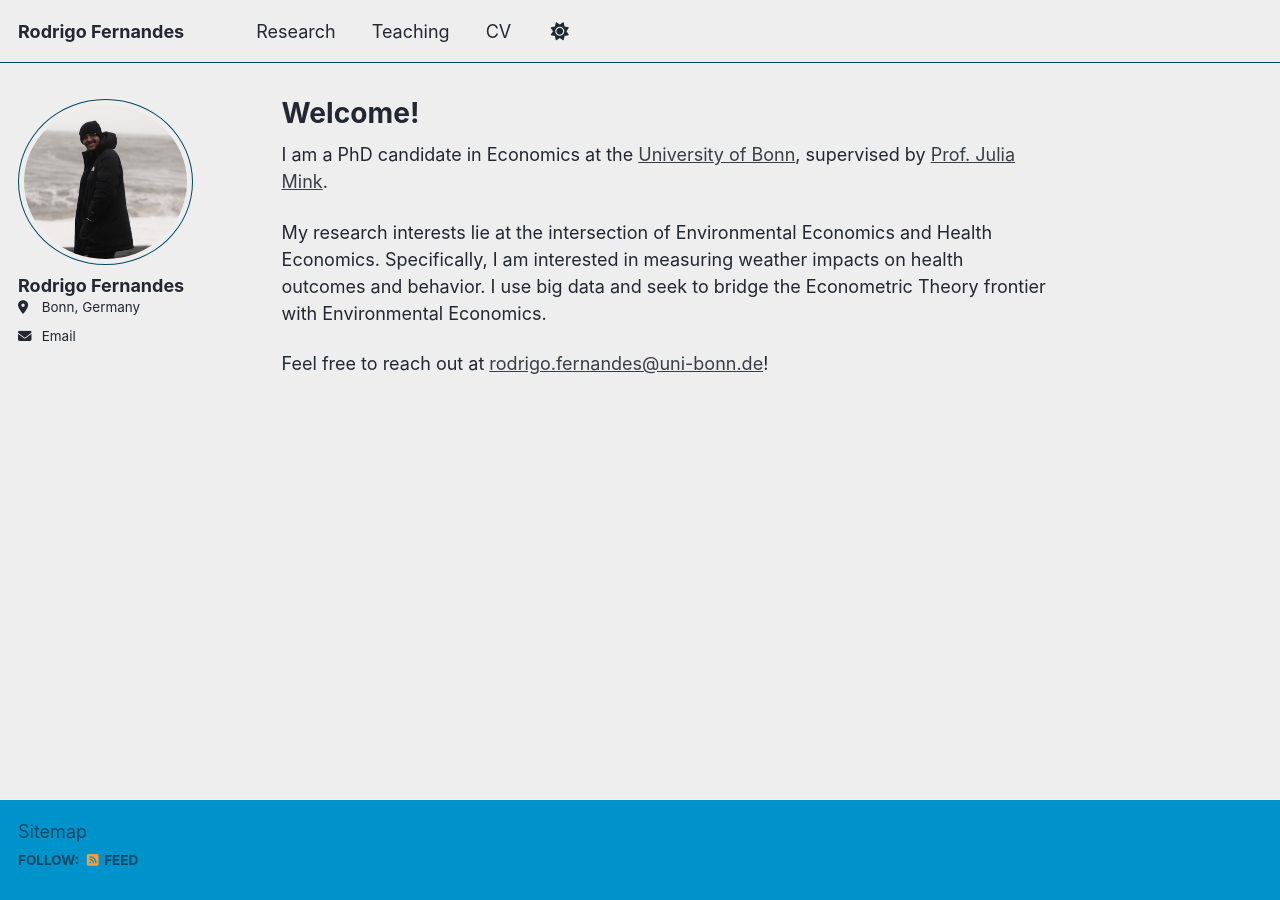
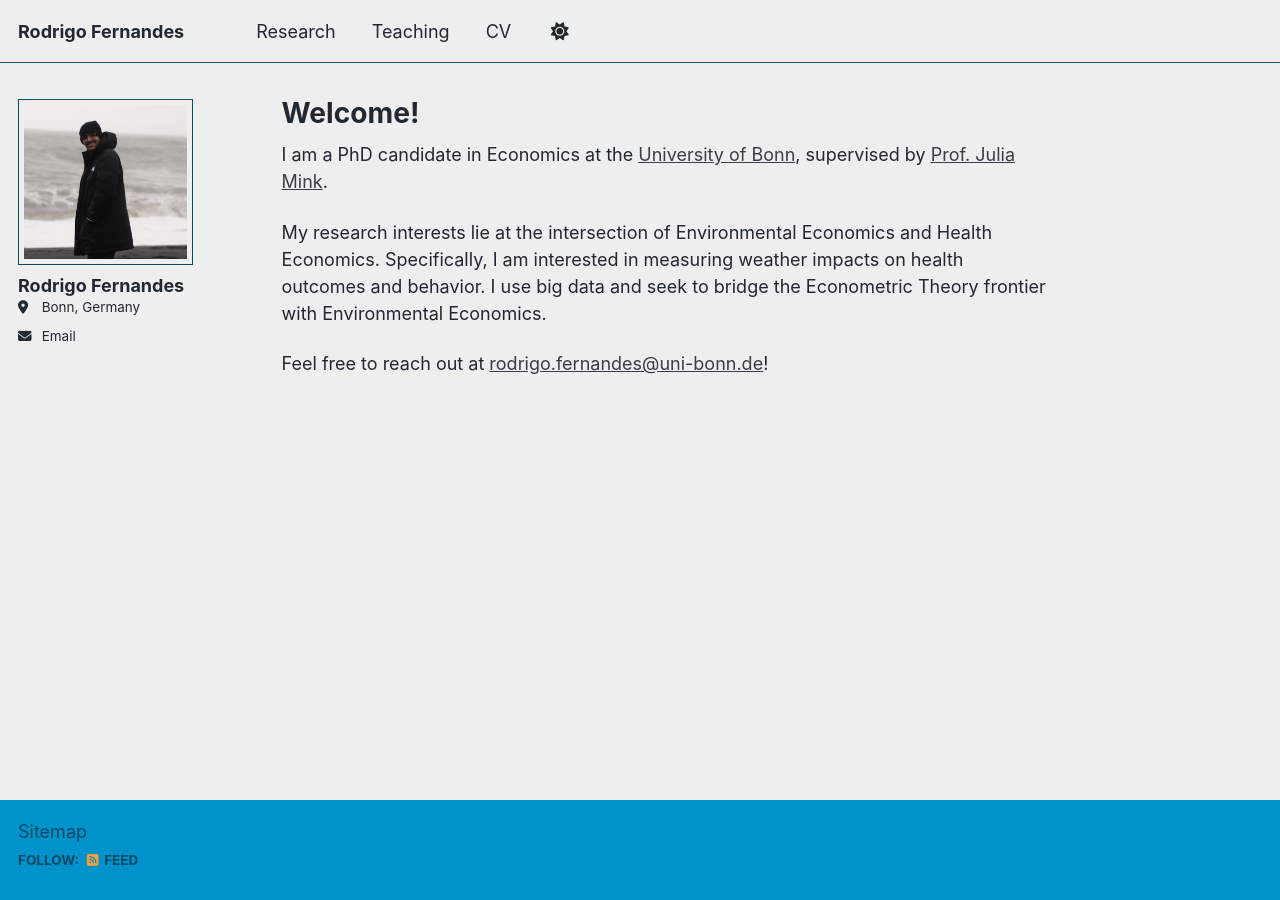
Before and after one commit to fernandes-rodrigo/fernandes-rodrigo.github.io, a Jekyll site: the page built from _pages/about.md, in a window 1280 px wide. Built offline with Jekyll 4.4.1, drawn with Linux system fonts in a browser that asks for light colours; a script that is not in the unit is left out.

Commit message:
Add custom styles for author avatar
Added custom styles for author avatar.

```diff
--- a/assets/css/main.scss
+++ b/assets/css/main.scss
@@ -41,3 +41,12 @@
     "vendor/font-awesome/solid",
     "vendor/font-awesome/brands"
 ;
+
+/* Meus Estilos Personalizados */
+
+// Altera a foto de perfil do autor para quadrada
+.author__avatar img {
+  border-radius: 0; // Isso faz os cantos serem quadrados
+  // Se quiser cantos um pouco arredondados (sem ser um círculo perfeito)
+  // você pode usar border-radius: 5px; (ou outro valor menor)
+}
```
